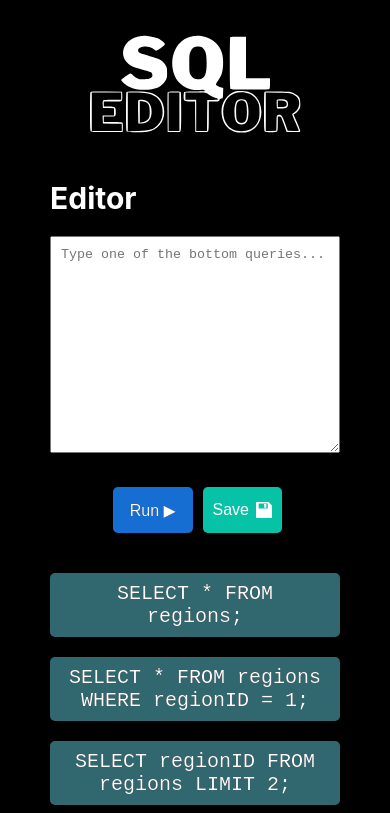
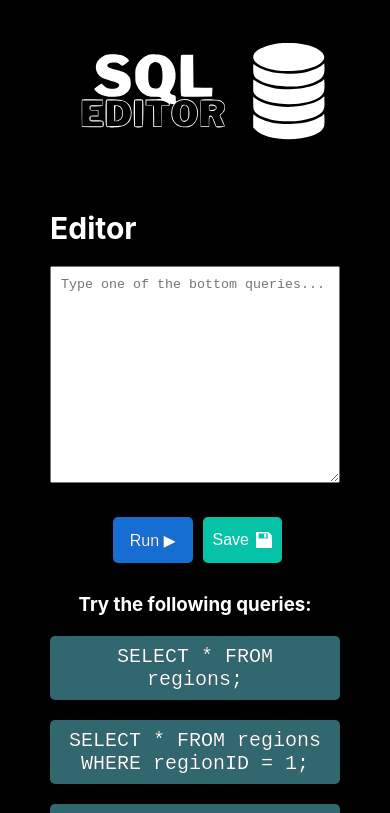
Before and after one commit to ishita-chandra/SQL-Editor, a React (Create React App) app: page / in a window 390 px wide. Shown: the top 813 px of the page. Built offline with nearby package versions, Linux system fonts and the light colour scheme.

Commit message:
made tablet responsive

```diff
--- a/src/App.css
+++ b/src/App.css
@@ -12,7 +12,6 @@ body{
 }
 
 
-
 .heading{
   font-size:30px;
   font-weight:bold;
@@ -24,6 +23,7 @@ width:300px;
 margin:0;
 margin-top:10px;
 margin-bottom:10px;
+
 }
 .SQL-svg-container{
 
@@ -31,12 +31,13 @@ margin-bottom:10px;
   justify-content:center;
   align-items:center;
 margin:0;
-height:150px;overflow:hidden;
+height:180px;overflow:hidden;
 
 }
 
 
-@media(max-width:500px){
+
+@media(max-width:1024px){
   .SQL{
   display:block;}
 
--- a/src/components/editor/Editor.css
+++ b/src/components/editor/Editor.css
@@ -16,6 +16,7 @@
   }
 
 .BUTTON_AVN {
+    width:calc(100% - 20px);
     background: #31676f;
     border-radius: 5px;
     color: #fff;
@@ -29,7 +30,6 @@
     text-decoration: none;
     display: inline-block;
     text-align: center;
-    hyphens: auto;
  }
 
 
@@ -111,17 +111,20 @@
 
 
 
-@media (max-width:500px) {
+@media (max-width:1024px) {
     .editor{
         width:unset;
     }
-    .BUTTON_AVN{
-        width:calc(100% - 20px);
-    }
+      h3{
+          text-align:center;
+      }
+}
+@media (max-width:500px) {
     .button{
         justify-content:center;
 
       }
+
 }
 @media (max-width:350px) {
     .editor{
--- a/src/components/editor/Editor.js
+++ b/src/components/editor/Editor.js
@@ -68,6 +68,7 @@ function Editor({setQuery,text,setText,handleClick}) {
       <button className="BUTTON_Run" onClick={handleClick}>Run ▶</button>
       <button className="BUTTON_Save" onClick={()=>window.print()}>Save<img className="save-svg" src={save}/> </button>
     </div>
+    <h3>Try the following queries:</h3>
         <button className="BUTTON_AVN" onClick={handleClick1}> {q1} </button>
         <button className="BUTTON_AVN" onClick={handleClick2}> {q2}</button>
         <button className="BUTTON_AVN" onClick={handleClick3}> {q3} </button>
--- a/src/components/terminal/Terminal.css
+++ b/src/components/terminal/Terminal.css
@@ -4,7 +4,7 @@
     color: #fff;
 
 }
-@media (max-width:500px) {
+@media (max-width:1024px) {
     .terminal{
         width:unset;
 
```
Also changed, not shown: src/assets/SQL.svg, 1 other file (tests, documents, lock files or other folders).
